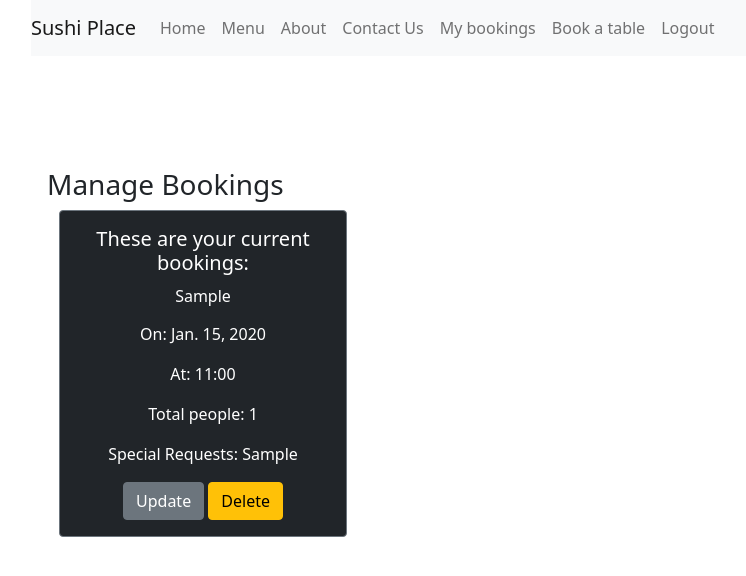
After one commit to Zaccco/RestaurantBooking, a Django app: page /my_bookings/ in a window 1280 px wide. The commit adds this page. Shown: the top 576 px of the page, without its empty margins (225-971 px from the left). Run offline with Django 3.2, Linux system fonts and the light colour scheme; a user stored in the database is signed in; tables that the repository leaves empty hold one stand-in row (values such as "Sample post"); some web fonts are replaced.

Commit message:
Add update and delete views for booking form

```diff
--- a/RestaurantBookingApp/urls.py
+++ b/RestaurantBookingApp/urls.py
@@ -3,4 +3,8 @@ from django.urls import path
 
 urlpatterns = [
     path('', views.home, name='home'),
+    path('my_bookings/', views.my_bookings_page, name='my_bookings_page'),
+    path('booking/', views.booking_page, name='booking_page'),
+    path('edit/<booking_id>', views.edit_booking, name='edit'),
+    path('delete/<booking_id>', views.delete_booking, name='delete'),
 ]
--- a/RestaurantBookingApp/views.py
+++ b/RestaurantBookingApp/views.py
@@ -13,7 +13,7 @@ def home(request):
     return render(request, 'index.html')
 
 
-def booking_page():
+def booking_page(request):
     """
     The view for the booking page. If the user is logged in, the my bookings page
     will show up, if the user is not logged in, it will be redirected to the
@@ -47,3 +47,22 @@ def my_bookings_page(request):
         return render(request, 'mybookings.html', context)
     else:
         return redirect('../accounts/signup')
+
+def edit_booking(request, booking_id):
+    booking = get_object_or_404(Reservation, id=booking_id)
+    if request.method == 'POST':
+        form = ReservationForm(request.POST, instance=booking)
+        if form.is_valid():
+            form.save()
+            return redirect('my_bookings_page')
+    form = ReservationForm(instance=booking)
+    context = {
+        'form': form
+    }
+    return render(request, 'edit_booking.html', context)
+
+
+def delete_booking(request, booking_id):
+    booking = get_object_or_404(Reservation, id=booking_id)
+    booking.delete()
+    return redirect('my_bookings_page')
--- a/templates/base.html
+++ b/templates/base.html
@@ -48,7 +48,8 @@
           <li class="nav-item"><a class="nav-link" href="{% url 'home' %}">About</a></li>
           <li class="nav-item"><a class="nav-link" href="{% url 'home' %}">Contact Us</a></li>
           {% if user.is_authenticated %}
-          <li class="nav-item"><a class="nav-link" href="#">My bookings</a></li>
+          <li class="nav-item"><a class="nav-link" href="{% url 'my_bookings_page' %}">My bookings</a></li>
+          <li class="nav-item"><a class="nav-link" href="{% url 'booking_page' %}">Book a table</a></li>
           <li class="nav-item"><a class="nav-link" href="{% url 'account_logout' %}">Logout</a></li>
           {% else %}
           <li class="nav-item"><a class="nav-link" href="{% url 'account_login' %}">Login</a></li>
--- /dev/null
+++ b/templates/mybookings.html
@@ -0,0 +1,42 @@
+{% extends "base.html" %}
+
+{% block content %}
+<!-- This page was inspired by ErikHGMs FireHouse Project. I used his bootstrap functionality on this page to help make it look better.-->
+<!-- Shows all the booking that are made by the logged in user -->
+<section>
+  <div class="container height mt-5 pt-5">
+    <div class="row">
+      <div class="col-md-8 mt-3 offset-md-2">
+        <h3>Manage Bookings</h3>
+        <div class="container">
+          <div class="row">
+            {% for booking in bookings %}
+            <div class="card text-white bg-dark text-center border-secondary" style="width: 18rem;">
+              <div class="card-body">
+                <h5 class="card-title mb-3">These are your current bookings:</h5>
+                <h6 class="card-subtitle text-white">{{ booking.first_name }}</h6>
+                <p class="card-text">
+                  <p>On: {{ booking.date }}</p>
+                  <p>At: {{ booking.time }}</p>
+                  <p>Total people: {{ booking.guests }}</p>
+                  <p>Special Requests: {{ booking.additional_info }}</p>
+                </p>
+                <a href="/edit/{{booking.id}}" class="btn btn-secondary">Update</a>
+                <!-- Button trigger modal -->
+                <a href="/delete/{{booking.id}}" class="btn btn-warning">Delete</a>
+              </div>
+            </div>
+            <!-- Show message if there are no bookings -->
+            {% empty %} <p>You have no reservations currently</p>
+
+            {% endfor %}
+          </div>
+        </div>
+      </div>
+    </div>
+  </div>
+</section>
+
+
+
+{% endblock %}
```
Also changed, not shown: templates/edit_booking.html (added, +25 -0 lines).
